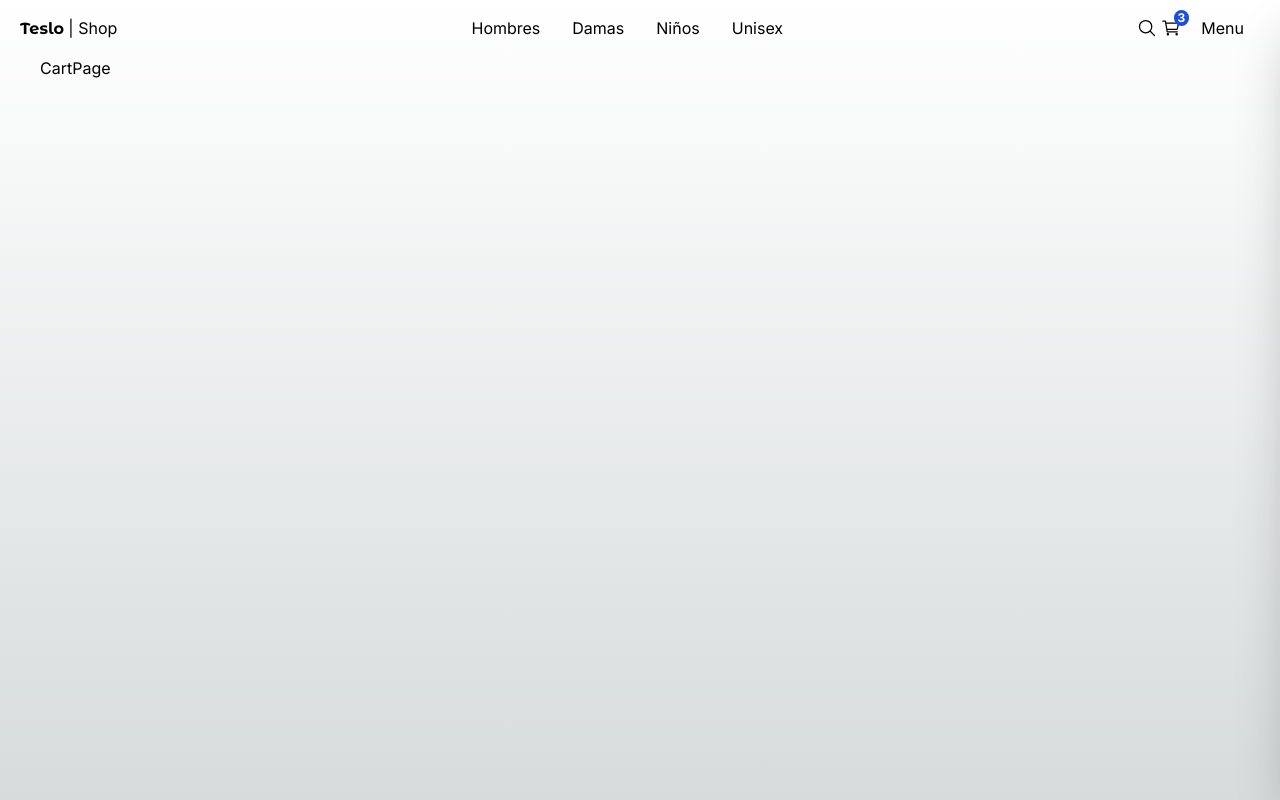
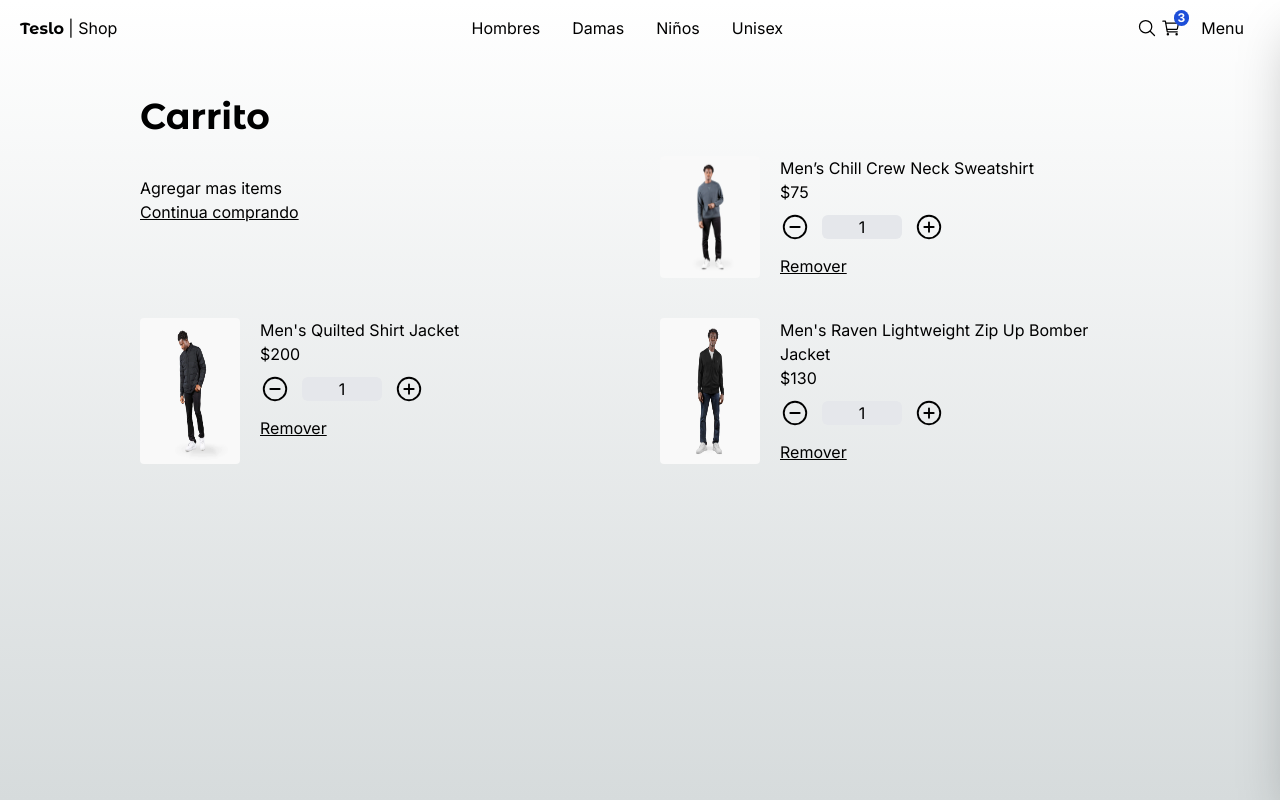
Before and after one commit to gergg90/teslo-shop-clon, a Next.js app: page /cart in a window 1280 px wide. Built offline with nearby package versions, Linux system fonts and the light colour scheme.

Commit message:
empezando carrito de compras

```diff
--- a/src/app/(shop)/cart/page.tsx
+++ b/src/app/(shop)/cart/page.tsx
@@ -1,5 +1,56 @@
+import { QuantitySelector, Title } from "@/components";
+import { initialData } from "@/seed/seed";
+import Image from "next/image";
+import Link from "next/link";
+
+const productInCart = [
+  initialData.products[0],
+  initialData.products[1],
+  initialData.products[2],
+];
+
 function CartPage() {
-  return <div>CartPage</div>;
+  return (
+    <div className="flex justify-center items-center mb-72 px-10 sm:px-0">
+      <div className="flex flex-col w-[1000px] ">
+        <Title name="Carrito" />
+        <div className="grid grid-cols-1 sm:grid-cols-2 gap-10">
+          {/* Carrito */}
+          <div className="flex flex-col mt-5">
+            <span>Agregar mas items</span>
+            <Link href="/" className="underline mb-15">
+              Continua comprando
+            </Link>
+          </div>
+
+          {/* Items */}
+
+          {productInCart.map((product) => (
+            <div key={product.slug} className="flex">
+              <Image
+                src={`/products/${product.images[0]}`}
+                alt={product.title}
+                width={100}
+                height={100}
+                className="mr-5 rounded"
+              />
+
+              <div>
+                <p>{product.title}</p>
+                <p className="mb-2">${product.price}</p>
+
+                <QuantitySelector quantity={1} />
+
+                <button className="underline mt-3">Remover</button>
+              </div>
+            </div>
+          ))}
+
+          {/* Checkout */}
+        </div>
+      </div>
+    </div>
+  );
 }
 
 export default CartPage;
--- a/src/app/(shop)/product/[slug]/page.tsx
+++ b/src/app/(shop)/product/[slug]/page.tsx
@@ -21,7 +21,7 @@
   if (!product) return notFound();
 
   return (
-    <div className="mt-5 mb-20 grid grid-cols-1 md:grid-cols-3 gap-3">
+    <div className="mt-5 mb-5 grid grid-cols-1 md:grid-cols-3 gap-3">
       {/* SlidesShow */}
       <div className="col-span-1 md:col-span-2">
         {/* Mobile Slideshow */}
```
